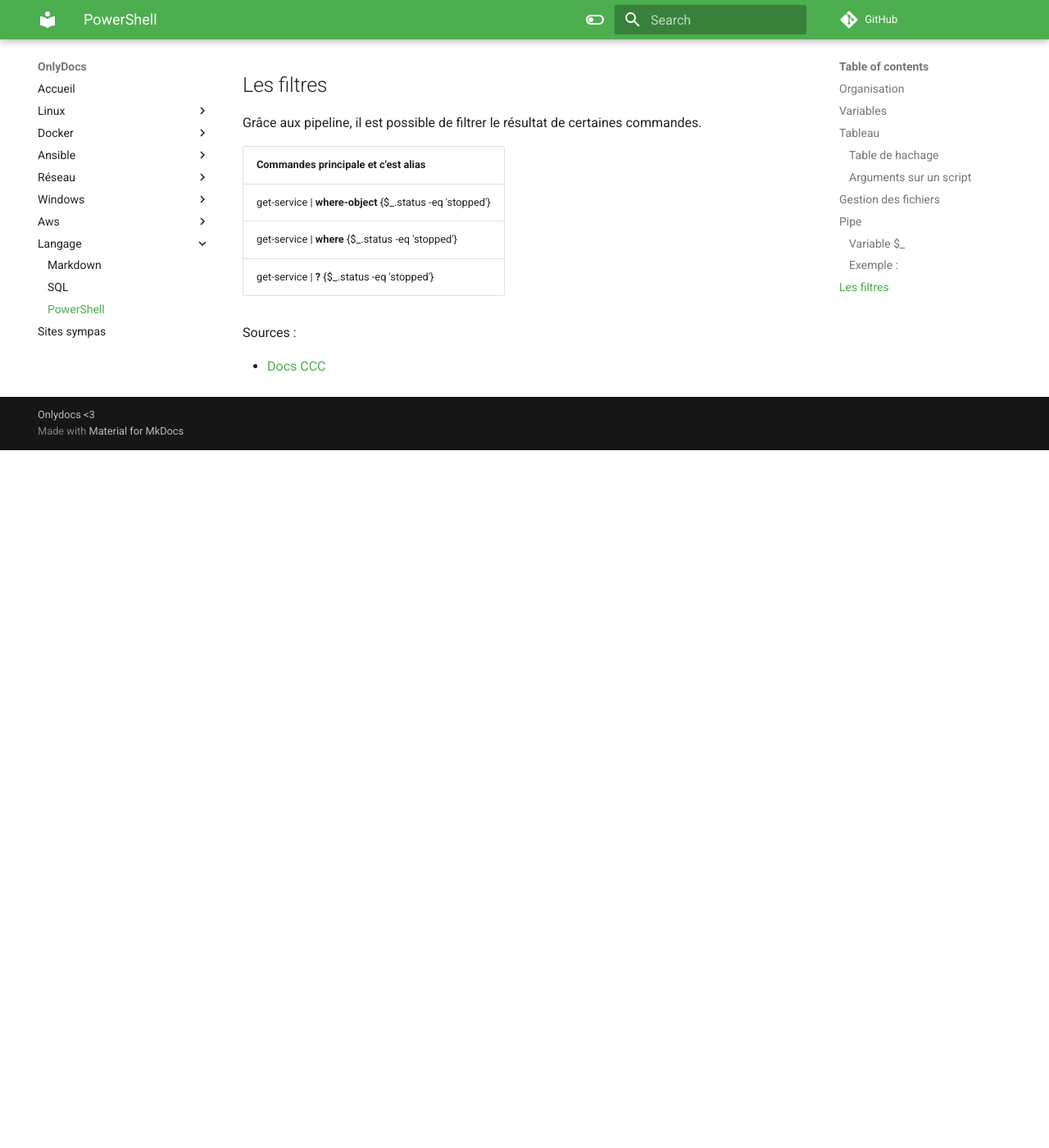
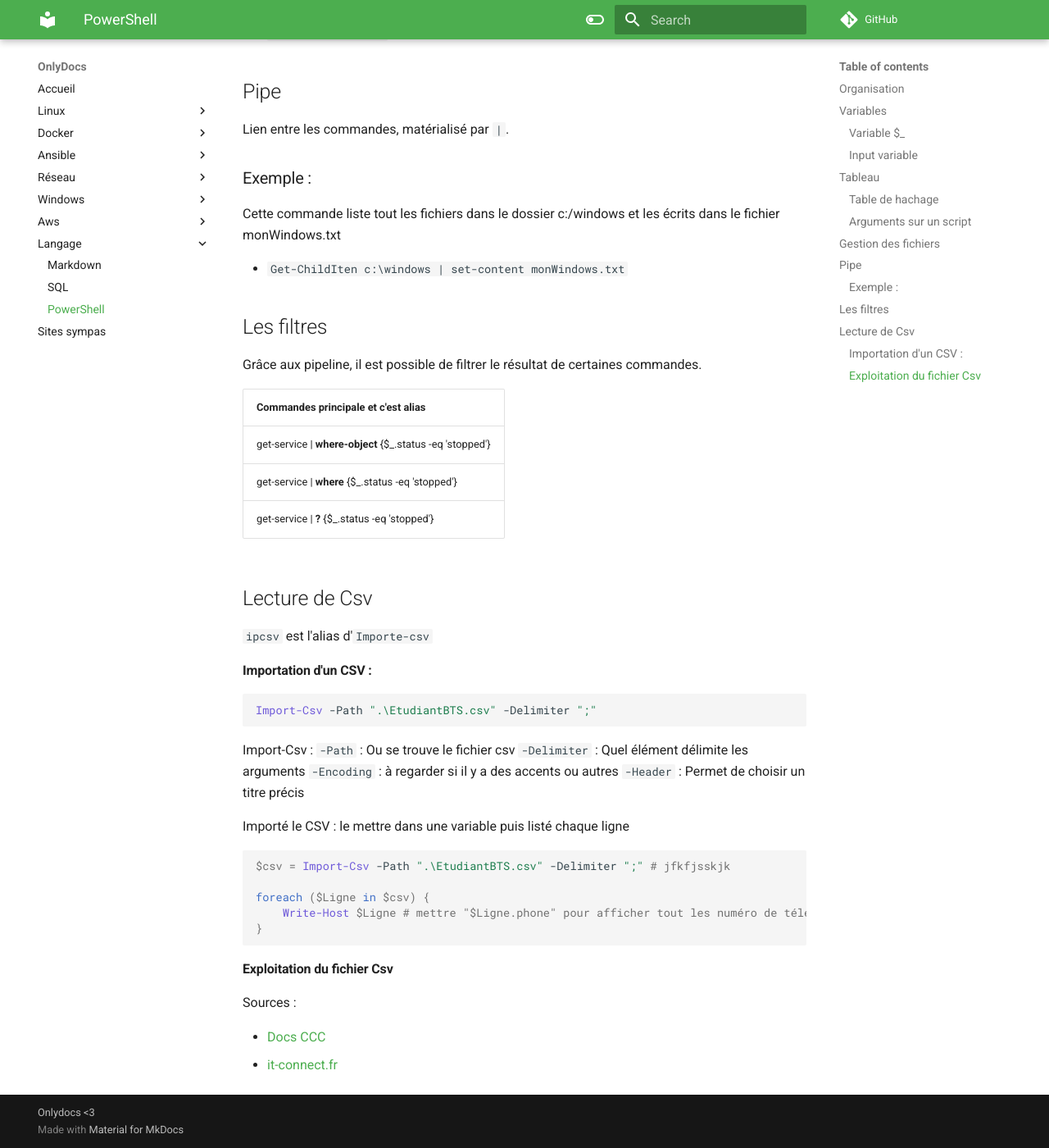
Before and after one commit to Theonlymore/OnlyDocs, an MkDocs documentation site: the page built from docs/langage/powerShell.md, in a window 1280 px wide and 1400 px high, scrolled down 2473 px. Shown: the whole window at 82% size. Built offline with MkDocs 1.6.1 and Material for MkDocs 9.7.7, drawn with Linux system fonts in a browser that asks for light colours; comment, search, counter and statistics services are not loaded; before the commit the page ends 3022 px from its top, so only the background shows below that; some of the changed text lies outside the part shown.

Commit message:
Update powerShell.md

````diff
--- a/docs/langage/powerShell.md
+++ b/docs/langage/powerShell.md
@@ -39,15 +39,33 @@ Nombre charactère
 
 - `$maVariable.length`
 
+### Variable `$_`
 
+Il s'agit de la variable correspondant à la valeur actuelle dans le pipeline.
+
+### Input variable
+
+`Read-Host`  permet d'input une variable.
+
+```powershell
+$nom = Read-Host -Prompt 'Entre ton nom de famille'
+$prenom = Read-Host -Prompt 'Entre ton prénom'
+Write-Host "Bonjour, '$prenom' '$nom'"
+```
+
+Cache l'input pour un mots de passe par exemple :
+
+```powershell
+$adminPassword = Read-Host -AsSecureString -Prompt 'Entre ton mots de passe administrateur'
+```
 ## Tableau
 
-| Commandes | Description |
-| ---- | ---- |
-| `$data = @('Zero','One','Two','Three')`| Initialiser un tableau |
-| `$data = 'Zero','One','Two','Three'` | Autre façon d'initialiser un tableau |
-| `$data[0]` | Afficher premier élement |
-| `$data[1]` | Afficher deuxième élement |
+| Commandes                               | Description                          |
+| --------------------------------------- | ------------------------------------ |
+| `$data = @('Zero','One','Two','Three')` | Initialiser un tableau               |
+| `$data = 'Zero','One','Two','Three'`    | Autre façon d'initialiser un tableau |
+| `$data[0]`                              | Afficher premier élement             |
+| `$data[1]`                              | Afficher deuxième élement            |
 
 ### Table de hachage
 
@@ -55,17 +73,17 @@ Une table de hachage est une structure de données, à l’instar d’un tableau
 
 ### Arguments sur un script
 
-| Commandes | Description |
-| -----|--- |
-| `$arg[0]` | 1er paramètre du script |
-| `$arg[1]`| 2ème paramètre du script |
+| Commandes | Description              |
+| --------- | ------------------------ |
+| `$arg[0]` | 1er paramètre du script  |
+| `$arg[1]` | 2ème paramètre du script |
 
 Exemple
 
-| Script | 1er paramètre | 2ème paramètre |
-| ----|----|---|
-./script.ps1 | hosts | c:\windows |
-| | `$arg[0]` | `$arg[1]`|
+| Script       | 1er paramètre | 2ème paramètre |
+| ------------ | ------------- | -------------- |
+| ./script.ps1 | hosts         | c:\windows     |
+|              | `$arg[0]`     | `$arg[1]`      |
 
 
 ## Gestion des fichiers
@@ -95,14 +109,43 @@ Grâce aux pipeline, il est possible de filtrer le résultat de certaines comman
 
 
 
-| Commandes principale et c'est alias |
-| ----- |
+| Commandes principale et c'est alias                           |
+| ------------------------------------------------------------- |
 | get-service &#124; **where-object** {$_.status -eq 'stopped'} |
-| get-service &#124; **where** {$_.status -eq 'stopped'} |
-| get-service &#124; **?** {$_.status -eq 'stopped'} |
+| get-service &#124; **where** {$_.status -eq 'stopped'}        |
+| get-service &#124; **?** {$_.status -eq 'stopped'}            |
 
 
+## Lecture de Csv
+
+`ipcsv` est l'alias d'`Importe-csv`
+
+#### Importation d'un CSV :
+
+```powershell
+Import-Csv -Path ".\EtudiantBTS.csv" -Delimiter ";"
+```
+
+Import-Csv :
+`-Path` : Ou se trouve le fichier csv
+`-Delimiter` : Quel élément délimite les arguments
+`-Encoding` : à regarder si il y a des accents ou autres
+`-Header` : Permet de choisir un titre précis
+
+Importé le CSV : le mettre dans une variable puis listé chaque ligne
+
+```powershell
+$csv = Import-Csv -Path ".\EtudiantBTS.csv" -Delimiter ";" # jfkfjsskjk
+
+foreach ($Ligne in $csv) {
+    Write-Host $Ligne # mettre "$Ligne.phone" pour afficher tout les numéro de téléphone pour chaque ligne du fichier csv
+}
+```
+
+
+#### Exploitation du fichier Csv
 
 Sources :
 
 - [Docs CCC](images/Powershell.pdf)
+- [it-connect.fr](https://www.it-connect.fr/comment-lire-le-contenu-dun-fichier-csv-avec-powershell/)
````
Also changed, not shown: other parts of docs/langage/powerShell.md (+0 -4 lines).
